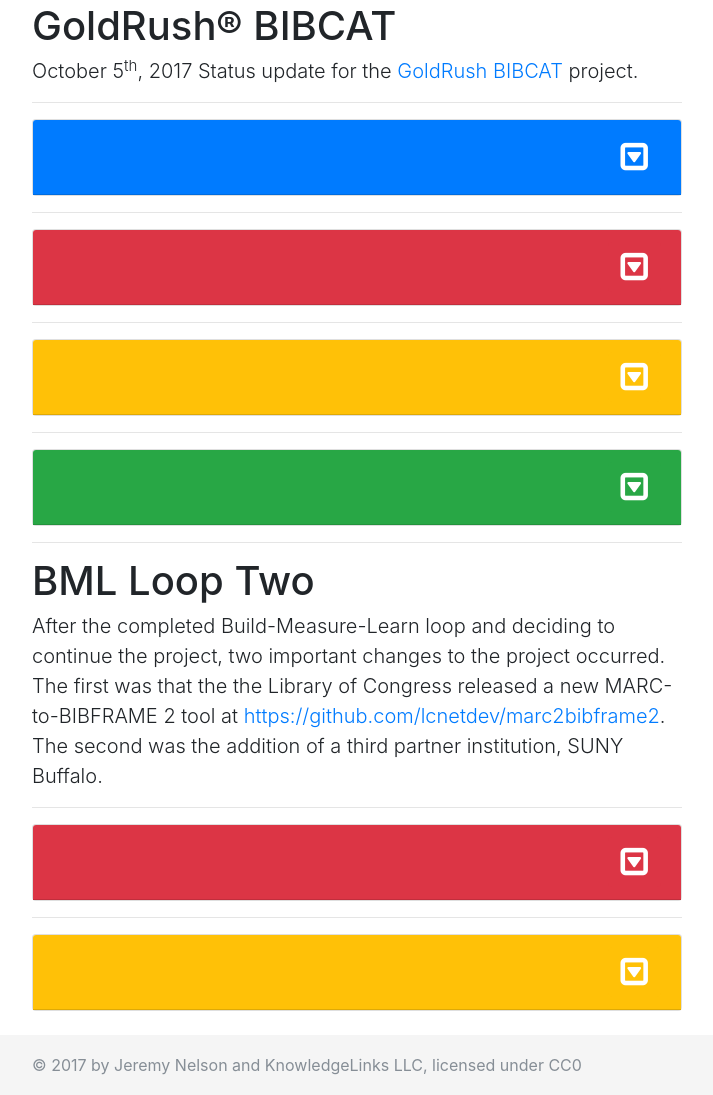
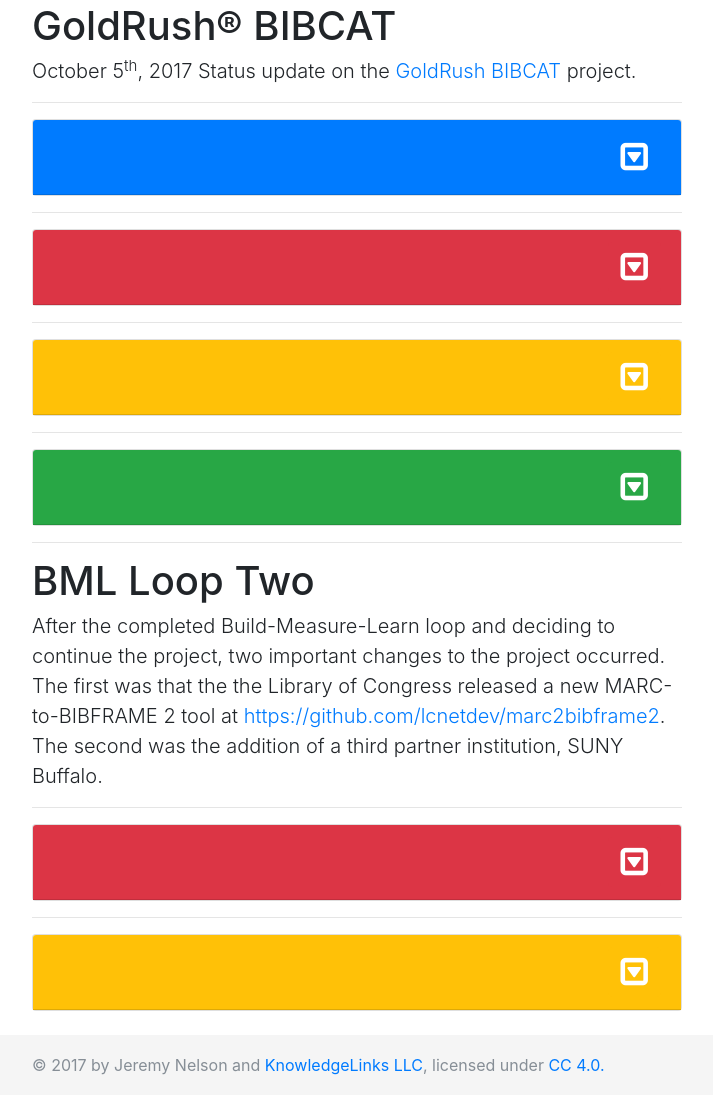
Before and after one commit to jermnelson/prospector-cat-ref, a Flask app: template templates/prospector-cat-ref/index.html in a window 1280 px wide. Shown: the whole page, without its empty margins (283-996 px from the left). Run offline with Flask 2, Linux system fonts and the light colour scheme; the template is opened without the code that fills it, so the values that code supplies are empty; some libraries are stand-ins or nearby versions.

Commit message:
additional content

```diff
--- a/templates/prospector-cat-ref/index.html
+++ b/templates/prospector-cat-ref/index.html
@@ -26,7 +26,7 @@
             <h1>GoldRush&reg; BIBCAT</h1>
         </div>
         <p class="lead">
-            October 5<sup>th</sup>, 2017 Status update for the
+            October 5<sup>th</sup>, 2017 Status update on the
             <a href="https://bibcat.prospector.org/">GoldRush BIBCAT</a> project.
         </p>
         <h2>{{ pages.get('intro').meta.title }}</h2>
@@ -126,7 +126,8 @@
     <br>
     <footer class="footer">
       <div class="container">
-        <span class="text-muted">&copy; 2017 by Jeremy Nelson and KnowledgeLinks LLC, licensed under CC0</span>
+          <span class="text-muted">&copy; 2017 by Jeremy Nelson and
+              <a href="http://knowledgelinks.io/">KnowledgeLinks LLC</a>, licensed under <a href="https://creativecommons.org/licenses/by/4.0/">CC 4.0.</a></span>
       </div>
     </footer>
 
```
Also changed, not shown: pages/intro.md (+2 -1 lines).
